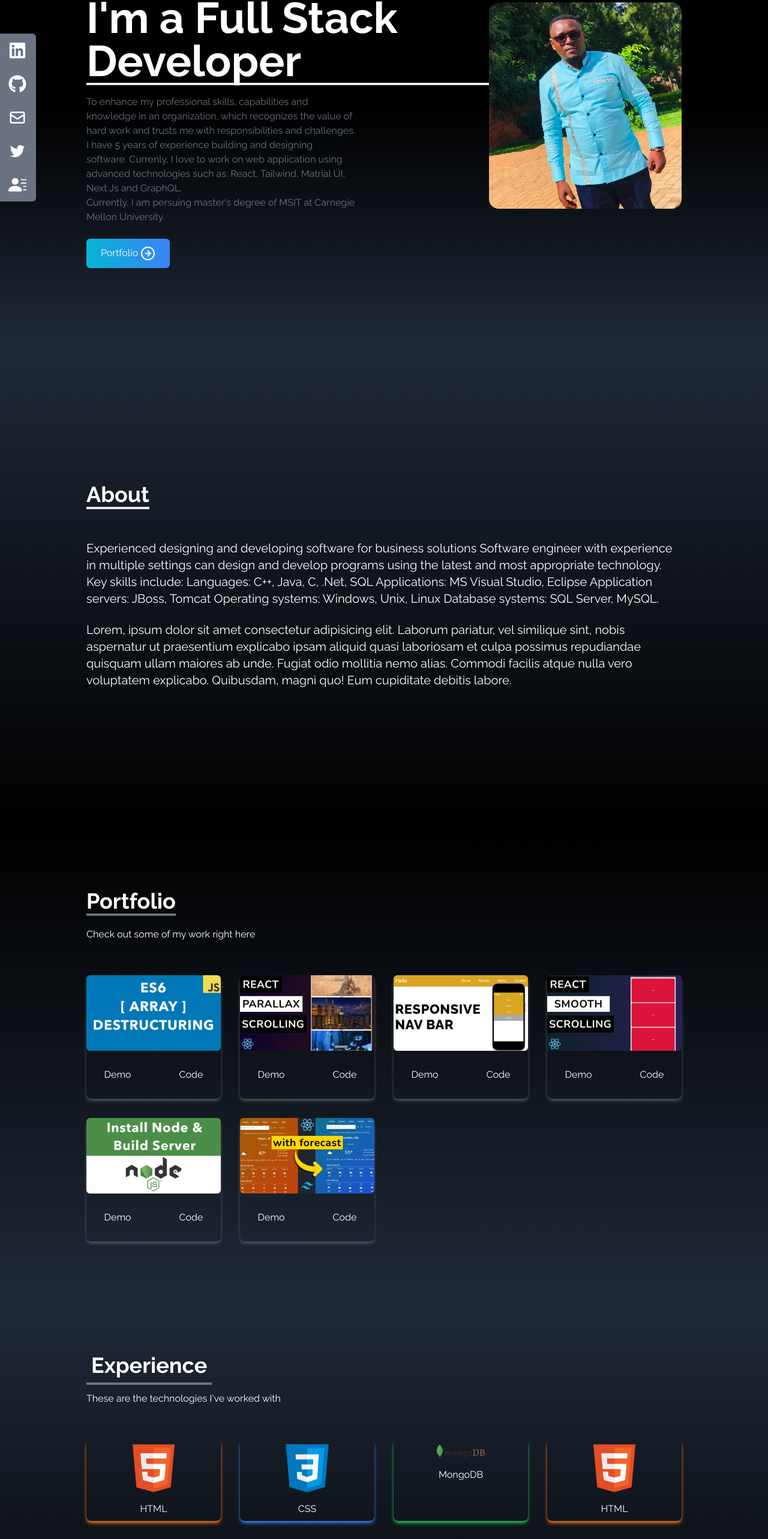
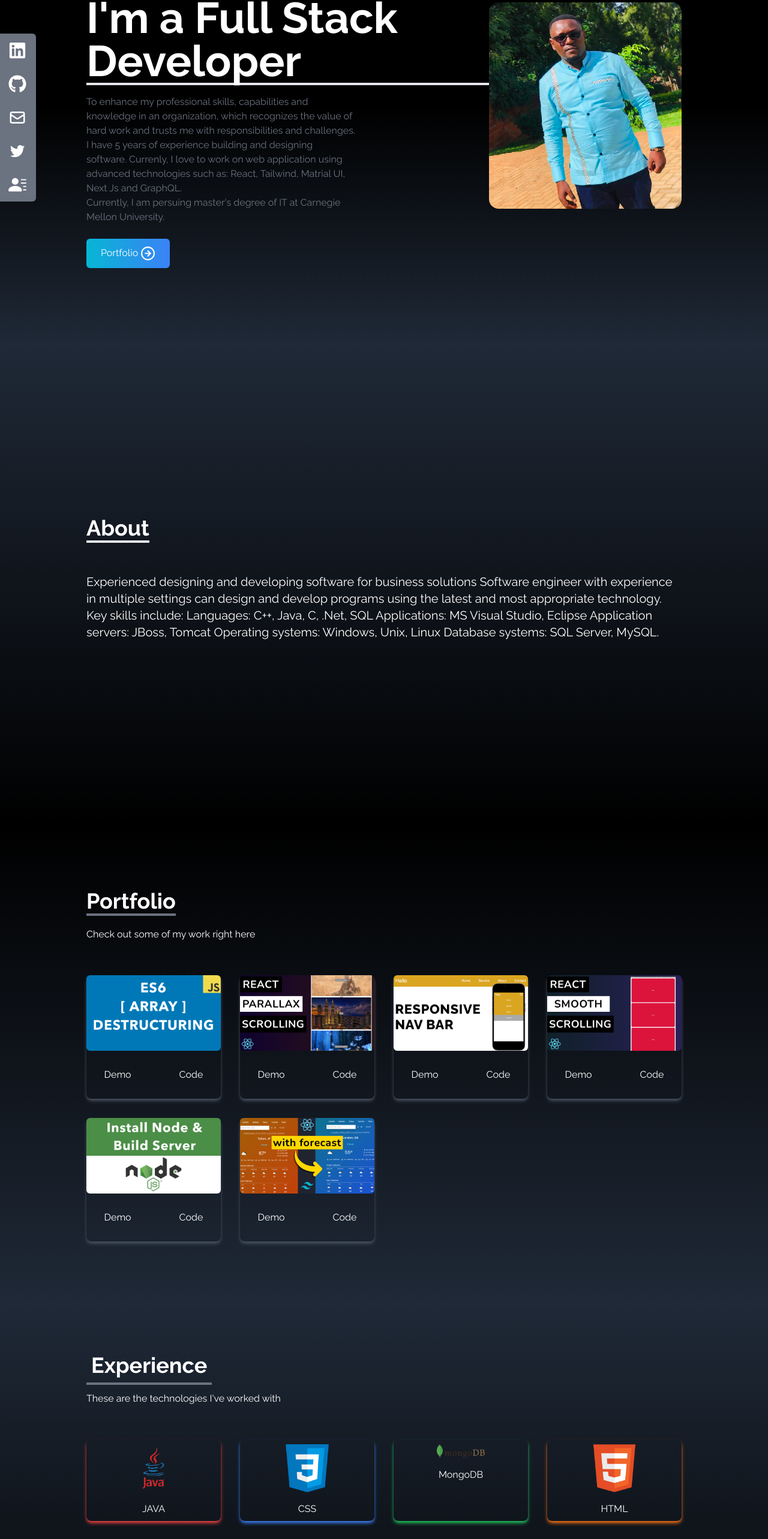
Before and after one commit to ericmaniraguha/portofolio-react-and-tailwind-css, a React (Create React App) app: page / in a window 1280 px wide. Shown: the part 224-2790 px from the top of the page at 60% size. Built offline with nearby package versions, Linux system fonts and the light colour scheme.

Commit message:
update done with some featured

```diff
--- a/src/components/About.jsx
+++ b/src/components/About.jsx
@@ -24,14 +24,14 @@ const About = () => {
 
         <br />
 
-        <p className='text-xl'>
+        {/*   <p className='text-xl'>
           Lorem, ipsum dolor sit amet consectetur adipisicing elit. Laborum
           pariatur, vel similique sint, nobis aspernatur ut praesentium
           explicabo ipsam aliquid quasi laboriosam et culpa possimus repudiandae
           quisquam ullam maiores ab unde. Fugiat odio mollitia nemo alias.
           Commodi facilis atque nulla vero voluptatem explicabo. Quibusdam,
           magni quo! Eum cupiditate debitis labore.
-        </p>
+        </p> */}
       </div>
     </div>
   );
--- a/src/components/Experience.jsx
+++ b/src/components/Experience.jsx
@@ -8,14 +8,15 @@ import graphql from '../assets/graphql.png';
 import github from '../assets/github.png';
 import mongodb from '../assets/mongodb.png';
 import tailwind from '../assets/tailwind.png';
+import java from '../assets/java.png';
 
 const Experience = () => {
   const technologies = [
     {
       id: 1,
-      src: html,
-      title: 'HTML',
-      style: 'shadow-orange-500',
+      src: java,
+      title: 'JAVA',
+      style: 'shadow-red-500',
     },
     {
       id: 2,
--- a/src/components/Home.jsx
+++ b/src/components/Home.jsx
@@ -23,8 +23,8 @@ const Home = () => {
             Matrial UI, Next Js and GraphQL.
             <p>
               {' '}
-              Currently, I am persuing master's degree of MSIT at Carnegie
-              Mellon University.
+              Currently, I am persuing master's degree of IT at Carnegie Mellon
+              University.
             </p>
           </p>
 
```
Also changed, not shown: src/assets/java.png (added).
